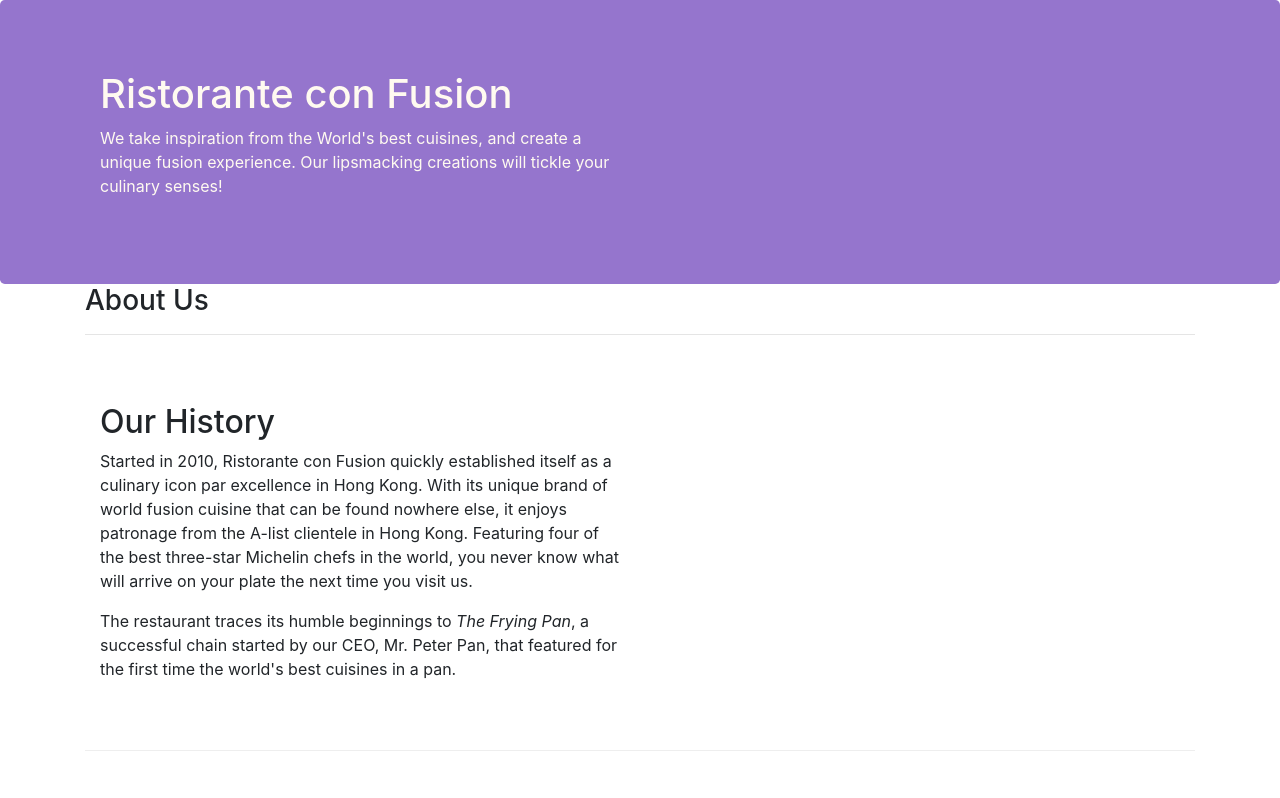
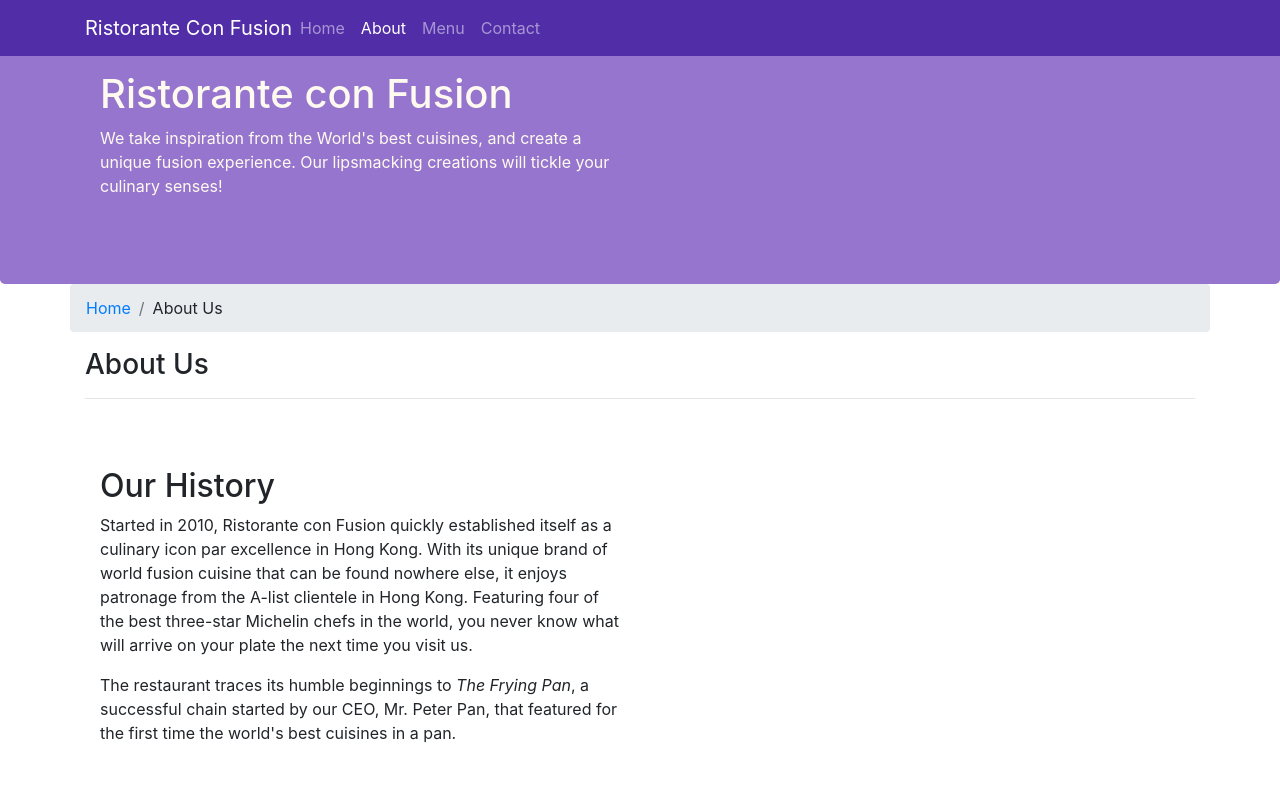
Before and after one commit to roy6177/initial_setup, a website: page aboutus.html in a window 1280 px wide. Shown: the top 798 px of the page. Drawn offline with nearby package versions, Linux system fonts and the light colour scheme.

Commit message:
Navbar and BreadCrumbs

```diff
--- a/aboutus.html
+++ b/aboutus.html
@@ -15,6 +15,26 @@
     <title>Ristorante Con Fusion: About Us</title>
 
 </head>
+<nav class="navbar navbar-dark navbar-expand-sm  fixed-top">
+    <div class="container">
+        <button class="navbar-toggler" type="button" data-toggle="collapse" data-target="#Navbar">
+            <span class="navbar-toggler-icon"></span>
+        </button>
+        <a class="navbar-brand mr-auto" href="index.html">Ristorante Con Fusion</a>
+        <div class="collapse navbar-collapse" id="Navbar">
+        <ul class="navbar-nav mr-auto">
+            <li class="nav-item"><a class="nav-link" href="index.html">Home</a></li>
+            <li class="nav-item active"><a class="nav-link" href="#">About</a></li>
+            <li class="nav-item"><a class="nav-link" href="#">Menu</a></li>
+            <li class="nav-item"><a class="nav-link" href="#">Contact</a></li>
+
+
+
+
+        </ul>
+    </div>
+    </div>
+</nav>
 
 <body>
 
@@ -33,6 +53,11 @@
 
     <div class="container">
         <div class="row ">
+            <ol class="col-12 breadcrumb">
+                <li class="breadcrumb-item"><a href="./index.html">Home</a></li>
+                <li class="breadcrumb-item">About Us</li>
+
+            </ol>
             <div class="col-12">
                <h3>About Us</h3>
                <hr>
@@ -72,7 +97,7 @@
                 <div class="col-4 offset-1 col-sm-2">
                     <h5>Links</h5>
                     <ul class="list-unstyled">
-                        <li><a href="#">Home</a></li>
+                        <li><a href="index.html">Home</a></li>
                         <li><a href="#">About</a></li>
                         <li><a href="#">Menu</a></li>
                         <li><a href="#">Contact</a></li>
--- a/styles.css
+++ b/styles.css
@@ -29,3 +29,12 @@
     margin: 0px;
     color: #0f0f0f;
 }
+
+body{
+    padding:50px 0pz 0px 0px;
+    z-index: 0px;
+}
+.navbar-dark
+{
+    background-color: #512da8;
+}
```
Also changed, not shown: index.html (+20 -1 lines).
